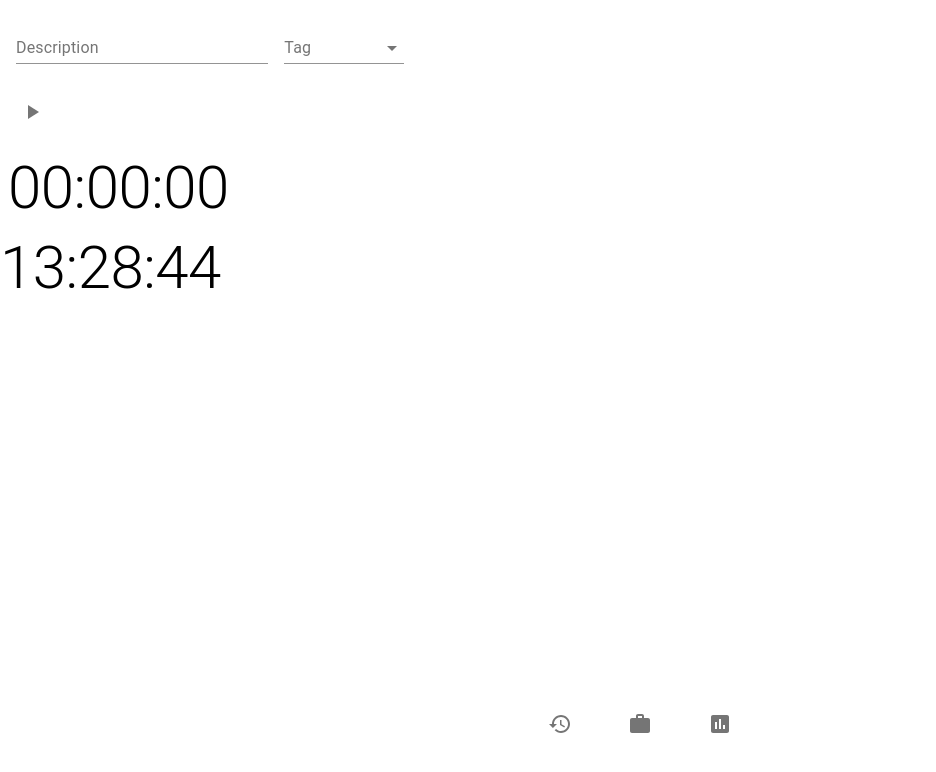
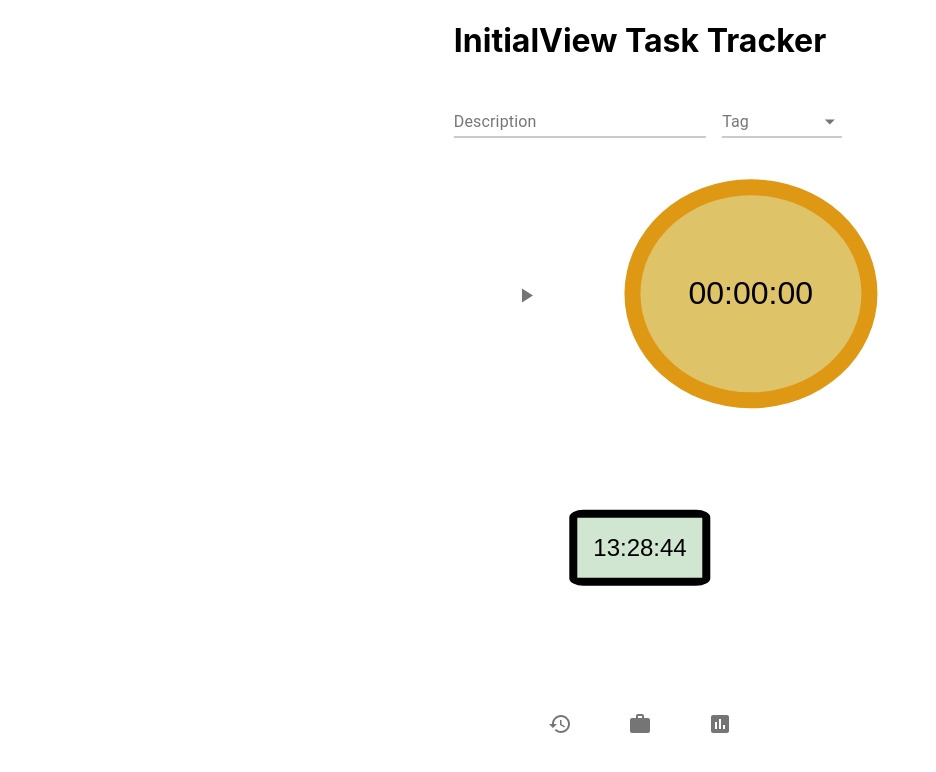
Before and after one commit to fengyuli-dev/time-tracker, a React (Create React App) app: page / in a window 1280 px wide. Shown: the top 772 px of the page, without its empty margins (0-936 px from the left). Built offline with nearby package versions, Linux system fonts and the light colour scheme.

Commit message:
Page 1 Layout (not final)

```diff
--- a/src/App.css
+++ b/src/App.css
@@ -36,3 +36,9 @@
     transform: rotate(360deg);
   }
 }
+
+.heading {
+  position: absolute;
+  left: 50%;
+  transform: translate(-50%, 0%);
+}
--- a/src/App.js
+++ b/src/App.js
@@ -12,6 +12,9 @@ import {
 function App() {
   return (
     <div>
+      <div class='heading'>
+      <h1>InitialView Task Tracker</h1>
+      </div>
       <SimpleBottomNavigation />
       <Switch>
         <Route exact path="/">
--- a/src/components/activitySelector.css
+++ b/src/components/activitySelector.css
@@ -0,0 +1,6 @@
+form {
+  position: absolute;
+  top: 10%;
+  left: 50%;
+  transform: translate(-50%, -10%);
+}
--- a/src/components/activitySelector.js
+++ b/src/components/activitySelector.js
@@ -8,6 +8,7 @@ import InputLabel from '@material-ui/core/InputLabel';
 import MenuItem from '@material-ui/core/MenuItem';
 import FormControl from '@material-ui/core/FormControl';
 import Select from '@material-ui/core/Select';
+import "./activitySelector.css"
 
 const useStyles = makeStyles((theme) => ({
     root: {
--- a/src/components/clock.css
+++ b/src/components/clock.css
@@ -1,3 +1,14 @@
 .clock {
-    color: black;
+  position: absolute;
+  top: 70%;
+  left: 50%;
+  transform: translate(-50%, -70%);
 }
+
+.clockButton {
+  font-size: 1.5rem;
+  padding: 1rem 1rem;
+  border: 0.5rem solid;
+  border-radius: 10%;
+  background: rgb(208, 230, 208);
+}
--- a/src/components/clock.js
+++ b/src/components/clock.js
@@ -30,7 +30,9 @@ class Clock extends Component {
     render() {
         return (
             <Typography variant="h2" gutterBottom className="clock">
+                <button class='clockButton'>
                 <span>{this.state.time}</span>
+                </button>
             </Typography>
         );
     }
--- a/src/components/timer.css
+++ b/src/components/timer.css
@@ -0,0 +1,11 @@
+.iconBut {
+  position: absolute;
+  top: 35%;
+  left: 40%;
+  border-bottom-right-radius: 30%;
+  border-top-right-radius: 30%;
+  background: none;
+  size: 2rem;
+  border: 0rem;
+  transform: translate(-40%, -35%);
+}
--- a/src/components/timer.js
+++ b/src/components/timer.js
@@ -6,6 +6,7 @@ import IconButton from '@material-ui/core/IconButton';
 import StopIcon from '@material-ui/icons/Stop';
 import PlayArrowIcon from '@material-ui/icons/PlayArrow';
 import ActivitySelector from './activitySelector';
+import "./timer.css";
 
 const useStyles = makeStyles((theme) => ({
     root: {
@@ -84,9 +85,11 @@ export default function Timer() {
     return (
         <div className={classes.root}>
             <ActivitySelector description={description} tag={tag} setDescription={setDescription} setTag={setTag} />
+            <button class='iconBut'>
             <IconButton aria-label="start" onClick={handleClick}>
                 {iconStyle(status)}
             </IconButton>
+            </button>
             <TimerDisplay status={status} timer={timer} />
         </div>
     );
--- a/src/components/timerDisplay.css
+++ b/src/components/timerDisplay.css
@@ -0,0 +1,15 @@
+h2 {
+  position: absolute;
+  top: 30%;
+  left: 60%;
+  transform: translate(-60%, -30%);
+}
+
+.timerButton {
+  background: rgb(223, 195, 105);
+  border-radius: 50%;
+  border: 1rem solid;
+  border-color: rgb(223, 152, 20);
+  padding: 5rem 3rem;
+  font-size: 2rem;
+}
--- a/src/components/timerDisplay.js
+++ b/src/components/timerDisplay.js
@@ -33,8 +33,10 @@ export default function TimerDisplay(props) {
     }
 
     return (
-        <Typography variant="h2" gutterBottom className="clock">
+        <Typography variant="h2" gutterBottom className="timer">
+            <button class='timerButton'>
             <span>{formatTime(props.timer)}</span>
+            </button>
         </Typography>
     )
 }
```
Also changed, not shown: 1 other file (tests, documents, lock files or other folders).
